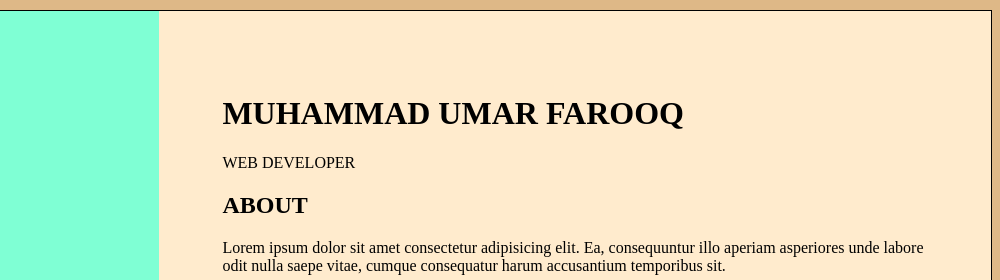
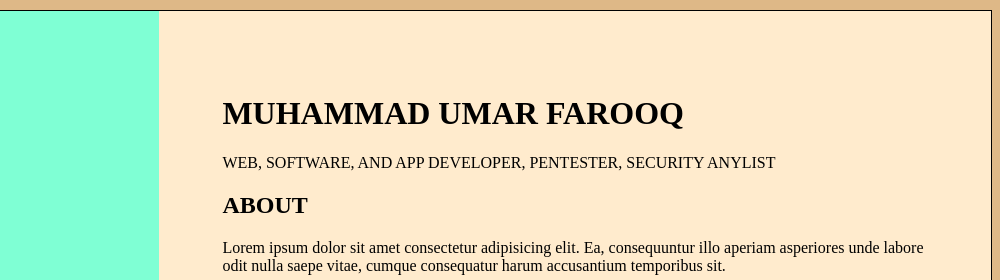
Before and after one commit to mdofrbn7/portfoliio, a plain HTML site: page index.html in a window 1280 px wide. Shown: the top 280 px of the page, 280-1280 px from the left. Drawn offline with Linux system fonts and the light colour scheme.

Commit message:
change a little info

```diff
--- a/index.html
+++ b/index.html
@@ -55,7 +55,7 @@
         <div class="div2">
             <div class="name">
                 <h1>MUHAMMAD UMAR FAROOQ</h1>
-                <p>WEB DEVELOPER</p>
+                <p>WEB, SOFTWARE, AND APP DEVELOPER, PENTESTER, SECURITY ANYLIST</p>
             </div>
             <div class="about">
                 <h2>ABOUT</h2>
```
